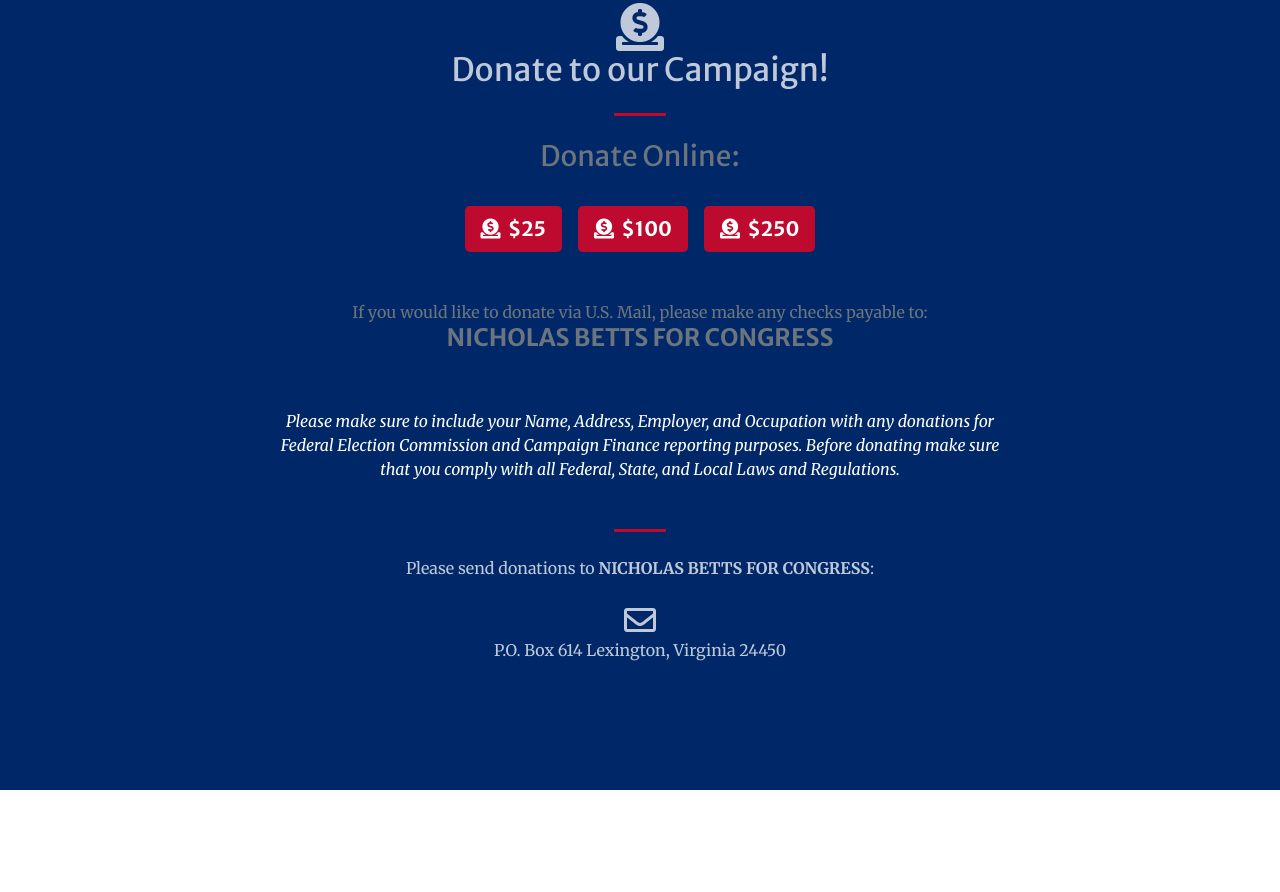
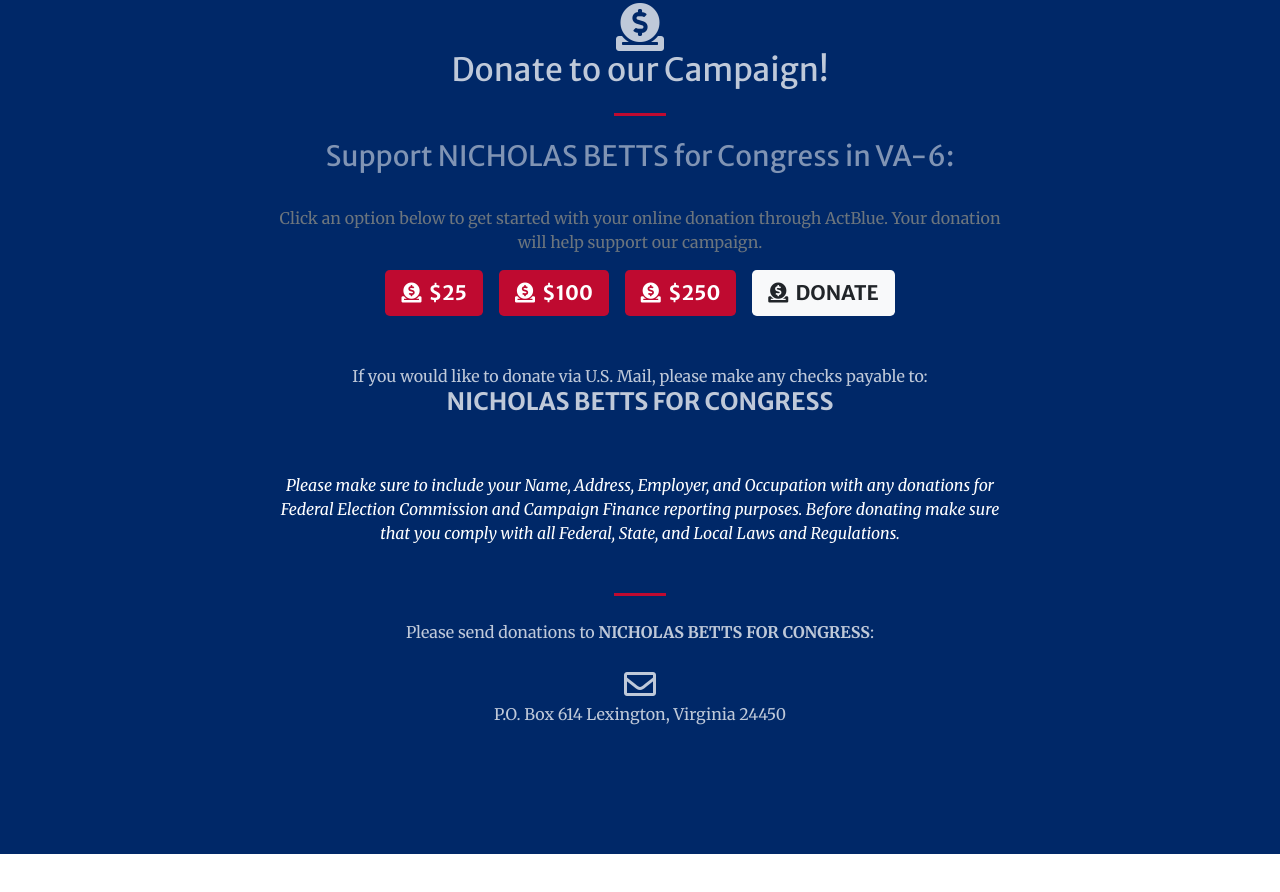
Before and after one commit to anataliocs/nickbettsforcongress, a Gatsby site: page / in a window 1280 px wide. Shown: the part 925-1817 px from the top of the page. Built offline with nearby package versions, Linux system fonts and the light colour scheme; Gatsby itself is replaced by a stand-in of ours.

Commit message:
Clean up donation section

```diff
--- a/src/pages/index.js
+++ b/src/pages/index.js
@@ -49,9 +49,14 @@ export default class IndexPage extends React.Component {
 
                             <div className="col-lg-8 col-md-6 text-center">
 
-                                <p className="text-muted mb-0">
-                                    <h3>Donate Online:</h3>
+                                <p className="text-white-50 mb-0">
+                                    <h3>Support NICHOLAS BETTS for Congress in VA-6:</h3>
                                     <br/>
+                                </p>
+
+                                <p className="text-muted">
+                                    Click an option below to get started with your online donation through ActBlue.
+                                    Your donation will help support our campaign.
                                 </p>
 
                                 <div className="btn-group-lg">
@@ -61,26 +66,28 @@ export default class IndexPage extends React.Component {
                                        target="_blank" rel="noopener noreferrer">
                                         <i className="fas fa-donate"/>&nbsp; $25</a>
 
-
                                     <a className="btn btn-primary btn-xl"
                                        href="https://secure.actblue.com/donate/nicholas-betts-for-congress-1?amount=100&refcode=website_donate_100&express_lane=true"
                                        target="_blank" rel="noopener noreferrer">
                                         <i className="fas fa-donate"/>&nbsp; $100</a>
-
 
                                     <a className="btn btn-primary btn-xl"
                                        href="https://secure.actblue.com/donate/nicholas-betts-for-congress-1?amount=250&refcode=website_donate_250&express_lane=true"
                                        target="_blank" rel="noopener noreferrer">
                                         <i className="fas fa-donate"/>&nbsp; $250</a>
 
+                                    <a className="btn btn-light btn-xl"
+                                       href="https://secure.actblue.com/donate/nicholas-betts-for-congress-1"
+                                       target="_blank" rel="noopener noreferrer">
+                                        <i className="fas fa-donate"/>&nbsp; Donate</a>
                                 </div>
                                 <br/>
 
-                                <p className="text-muted mb-0">
+                                <p className="text-white-75 mb-0">
                                     <br/>
                                     If you would like to donate via U.S. Mail, please make any checks payable to:
                                     <br/>
-                                    <h6 className="h4 mb-2">
+                                    <h6 className="text-white-75 h4 mb-2">
                                         <strong>NICHOLAS BETTS FOR CONGRESS</strong>
                                     </h6>
                                 </p>
```
